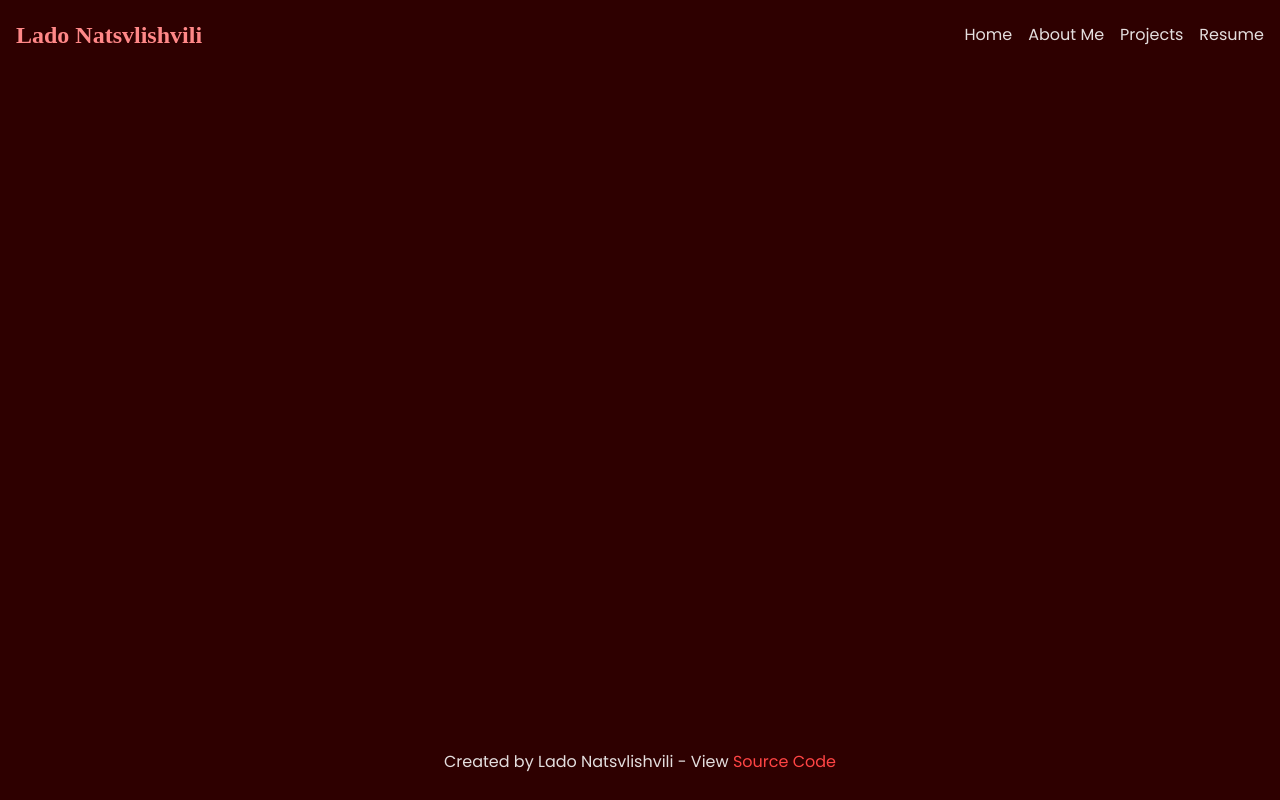
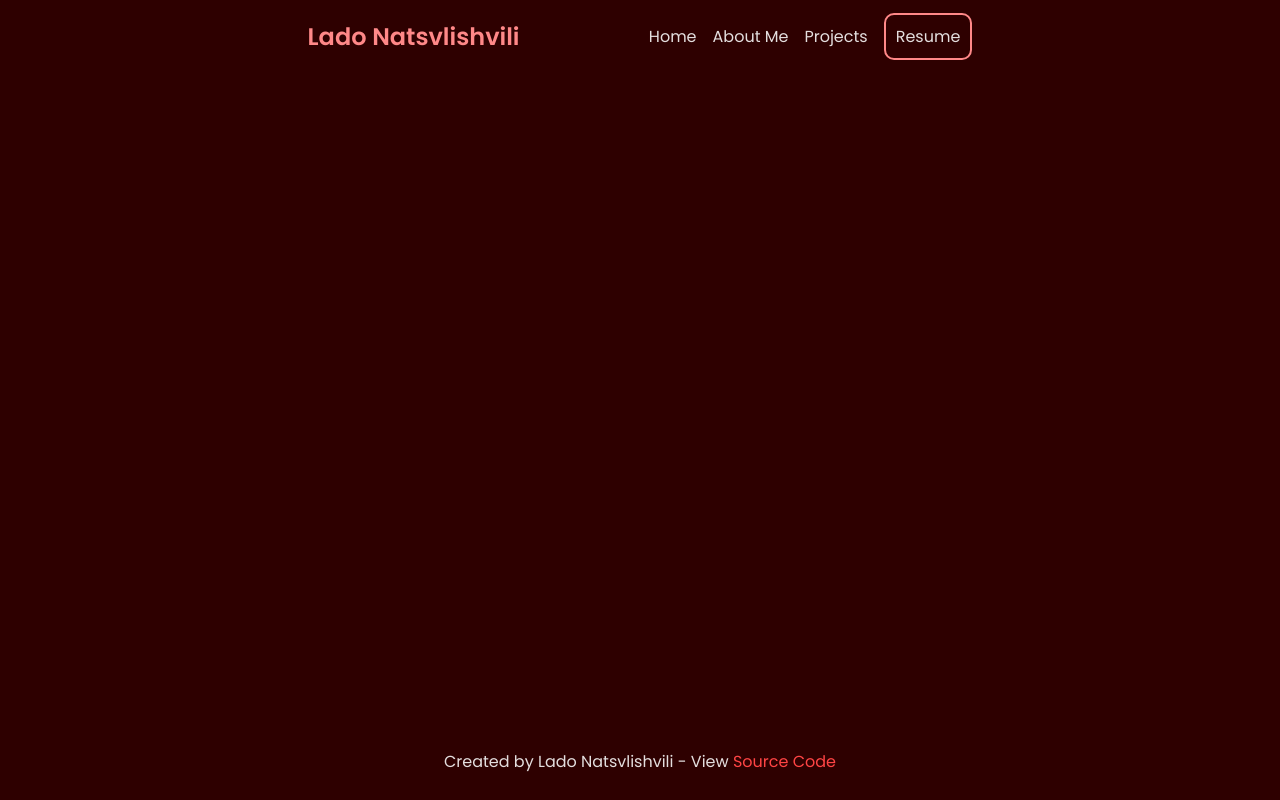
Before and after one commit to Didbocb/Personal-Website, a React (Vite) app: page /about in a window 1280 px wide. Built offline with nearby package versions, Linux system fonts and the light colour scheme.

Commit message:
fixed styling issues, navbar etc, working on routing pages

```diff
--- a/package.json
+++ b/package.json
@@ -11,6 +11,7 @@
   },
   "dependencies": {
     "framer-motion": "^10.16.0",
+    "node": "^20.5.0",
     "react": "^18.2.0",
     "react-dom": "^18.2.0",
     "react-icons": "^4.10.1",
--- a/src/App.jsx
+++ b/src/App.jsx
@@ -2,7 +2,7 @@ import React from 'react';
 import './css/App.css';
 import Navbar from './components/Navbar';
 import Footer from './components/Footer';
-import { BrowserRouter as Router } from 'react-router-dom';
+import { BrowserRouter as Router, Routes, Route } from 'react-router-dom';
 
 function App() {
   return (
@@ -11,7 +11,6 @@ function App() {
         <div className='app-content'>
           <Navbar />
           <main>
-
           </main>
           <Footer />
         </div>
--- a/src/components/Navbar.jsx
+++ b/src/components/Navbar.jsx
@@ -1,10 +1,9 @@
 import React from 'react';
 import { Link } from "react-router-dom";
-import { AiOutlineMenu } from 'react-icons/ai';
 import { motion } from "framer-motion";
 import '../css/Navbar.css';
 
-// Animation variant for the header
+// Animation for the header
 const loadAnimation = {
     initial: { y: "-200%" },
     animate: { y: 0 },
@@ -30,7 +29,7 @@ const Navbar = () => {
                     <li><Link to="/" className="navbar-text-link">Home</Link></li>
                     <li><Link to="/about" className="navbar-text-link">About Me</Link></li>
                     <li><Link to="/projects" className="navbar-text-link">Projects</Link></li>
-                    <li><Link to="/resume" className="navbar-text-link">Resume</Link></li>
+                    <li><a href="https://google.com" className="navbar-text-link resume" target="_blank">Resume</a></li> {/* test link */}
                 </ul>
             </nav>
         </motion.header>
--- a/src/css/Navbar.css
+++ b/src/css/Navbar.css
@@ -13,15 +13,16 @@ header {
   display: flex;
   align-items: center;
   justify-content: space-between;
-  padding: 1rem;
+  padding: 1.1rem;
   margin: 0 auto;
   background-color: var(--bg-primary);
   color: white;
+  min-width: 700px;
 }
 
 /* Styles for the navbar logo */
 .navbar-logo {
-  font-family: 'Tilt Neon';
+  font-family: "Poppins";
   cursor: pointer;
   color: var(--fg-varient);
 }
@@ -50,3 +51,15 @@ header {
 .navbar-text-link:hover {
   color: var(--fg-varient);
 }
+
+.resume {
+  border: 2px solid var(--fg-varient);
+  padding: 1ch 1ch;
+  border-radius: 10px;
+}
+
+/*
+.navbar-text-link:active {
+  background-color: crimson;
+}
+*/
--- a/src/css/index.css
+++ b/src/css/index.css
@@ -1,6 +1,5 @@
 @import url("https://fonts.googleapis.com/css2?family=Poppins:wght@400;600&display=swap");
 
-/* Root styles */
 :root {
   --bg-primary: #2E0000;
   --bg-secondary: #1E1E1E;
@@ -39,7 +38,9 @@
   border-radius: 0.4vw;
 }
 
-* {
+*,
+*::before,
+*::after {
   margin: 0;
   padding: 0;
   box-sizing: border-box;
@@ -47,7 +48,9 @@
 
 /* Container for app content */
 .app-content {
-  width: 100%;
+  align-items: center;
+  justify-content: center;
+  min-width: 320px;
   min-height: 100vh;
   display: flex;
   flex-direction: column;
@@ -72,13 +75,6 @@ a:hover {
   color: var(--fg-tertiary);
 }
 
-/* Body styles */
-body {
-  width: 100%;
-  min-width: 320px;
-  min-height: 100vh;
-}
-
 @media only screen and (min-width: 1920px) {
   main {
     width: calc(100vw / 3) !important;
--- a/src/main.jsx
+++ b/src/main.jsx
@@ -2,6 +2,7 @@ import React from 'react'
 import ReactDOM from 'react-dom/client'
 import App from './App.jsx'
 import './css/index.css'
+import { BrowserRouter } from 'react-router-dom'
 
 ReactDOM.createRoot(document.getElementById('root')).render(
   <React.StrictMode>
--- /dev/null
+++ b/src/pages/About.jsx
@@ -0,0 +1,3 @@
+export default function Home() {
+    return <h1>About</h1>
+}
--- /dev/null
+++ b/src/pages/Home.jsx
@@ -0,0 +1,3 @@
+export default function Home() {
+    return <h1>Home</h1>
+}
--- /dev/null
+++ b/src/pages/Projects.jsx
@@ -0,0 +1,3 @@
+export default function Home() {
+    return <h1>Projects</h1>
+}
```
Also changed, not shown: 1 other file (tests, documents, lock files or other folders).
